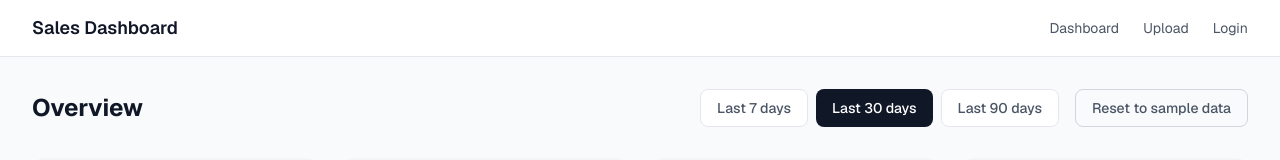
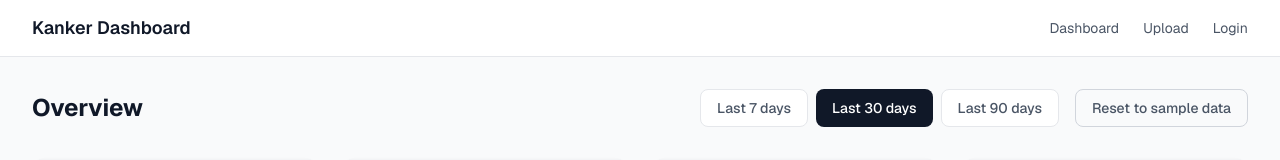
Before and after one commit to Ivarxviii/sales-dashboard, a Next.js app: page /dashboard in a window 1280 px wide. Shown: the top 160 px of the page. Built offline with nearby package versions, Linux system fonts and the light colour scheme.

Commit message:
Test deployment update

```diff
--- a/app/dashboard/layout.tsx
+++ b/app/dashboard/layout.tsx
@@ -11,7 +11,7 @@ export default function DashboardLayout({
         <div className="max-w-7xl mx-auto px-4 sm:px-6 lg:px-8">
           <div className="flex justify-between items-center h-14">
             <Link href="/dashboard" className="text-lg font-semibold text-gray-900">
-              Sales Dashboard
+              Kanker Dashboard
             </Link>
             <nav className="flex gap-6">
               <Link href="/dashboard" className="text-sm text-gray-600 hover:text-gray-900">
```
